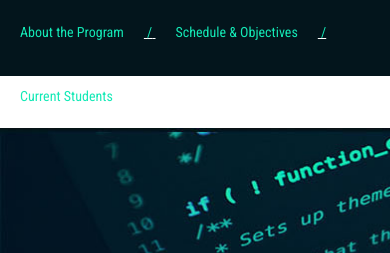
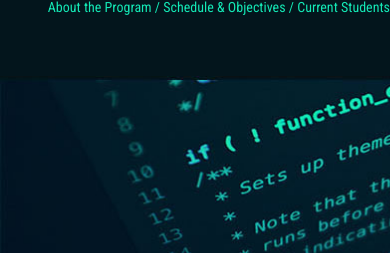
Before and after one commit to calebgmahala/rw3, a plain HTML site: page Index.html in a window 390 px wide. Shown: the top 253 px of the page. Drawn offline with Linux system fonts and the light colour scheme.

Commit message:
Made the header semi-responsive.

```diff
--- a/style.css
+++ b/style.css
@@ -308,4 +308,11 @@ footer .nav-links:hover {
 	margin: 25px 0 10px;
 }
 
-@media only screen and (max-width: 768x)
+@media screen and (max-width: 768px) {
+	/*Header*/
+	.nav-links li {
+		padding: 0;
+		float: none;
+	}
+
+}
```
